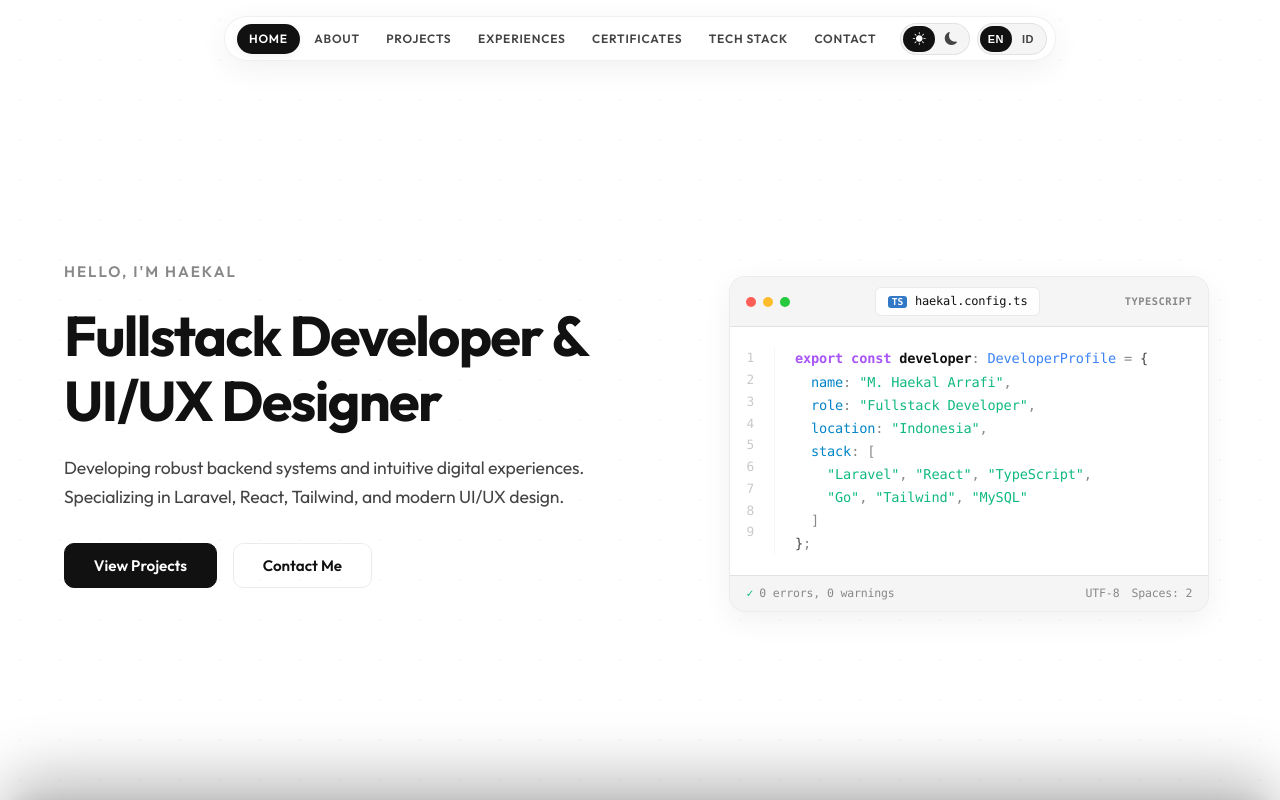
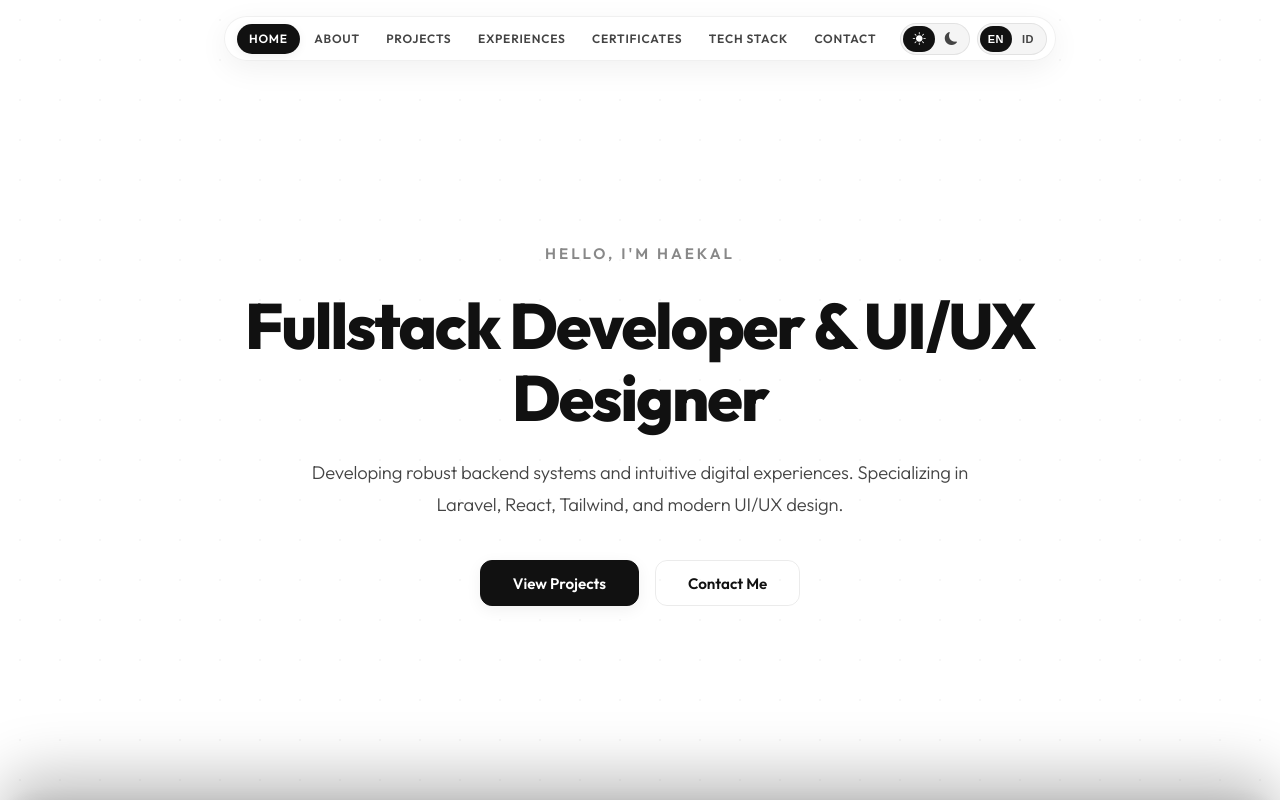
Before and after one commit to KIRRUU0/my-portfolio, a React (Vite) app in the folder frontend/: page / in a window 1280 px wide. Shown: the top 800 px of the page. Built offline with nearby package versions, Linux system fonts and the light colour scheme.

Commit message:
feat(hero): center home section layout and remove code window visual

```diff
--- a/frontend/src/components/sections/HeroSection.css
+++ b/frontend/src/components/sections/HeroSection.css
@@ -15,12 +15,13 @@
   will-change: transform, opacity;
 }
 
-.hero-container {
-  display: grid;
-  grid-template-columns: 1.1fr 0.9fr;
-  gap: 3.5rem;
+.hero-container.hero-centered {
+  display: flex;
+  flex-direction: column;
   align-items: center;
-  max-width: 1200px;
+  justify-content: center;
+  text-align: center;
+  max-width: 860px;
   margin: 0 auto;
   width: 100%;
   padding: 0 1.5rem;
@@ -29,43 +30,50 @@
 .hero-text {
   display: flex;
   flex-direction: column;
-  gap: 1.25rem;
+  align-items: center;
+  text-align: center;
+  gap: 1.5rem;
+  width: 100%;
 }
 
 .hero-greeting {
   font-size: 0.95rem;
   font-weight: 600;
   color: var(--text-muted);
-  letter-spacing: 2px;
+  letter-spacing: 3px;
   text-transform: uppercase;
 }
 
 .hero-title {
-  font-size: 3.5rem;
-  font-weight: 700;
+  font-size: 4rem;
+  font-weight: 800;
   color: var(--text-primary);
   margin: 0;
-  line-height: 1.15;
+  line-height: 1.12;
   letter-spacing: -0.03em;
+  max-width: 820px;
 }
 
 .hero-description {
-  font-size: 1.1rem;
+  font-size: 1.15rem;
   color: var(--text-secondary);
-  line-height: 1.65;
-  margin: 0;
-  max-width: 95%;
+  line-height: 1.7;
+  margin: 0 auto;
+  max-width: 680px;
+  font-weight: 350;
 }
 
 .hero-cta-group {
   display: flex;
+  justify-content: center;
   gap: 1rem;
-  margin-top: 0.75rem;
+  margin-top: 1rem;
+  flex-wrap: wrap;
 }
 
 .cta-primary, .cta-secondary {
-  padding: 0.75rem 1.8rem;
-  border-radius: 10px;
+  padding: 0.8rem 2rem;
+  border-radius: 12px;
   font-weight: 600;
   font-size: 0.95rem;
   cursor: pointer;
@@ -74,18 +82,21 @@
   display: inline-flex;
   align-items: center;
   justify-content: center;
+  gap: 8px;
 }
 
 .cta-primary {
   background: var(--primary-color);
   color: var(--bg-primary);
   border: 1px solid var(--primary-color);
+  box-shadow: 0 4px 16px var(--shadow-color);
 }
 
 .cta-primary:hover {
   background: var(--primary-hover);
   border-color: var(--primary-hover);
   transform: translateY(-2px);
+  box-shadow: 0 8px 25px var(--shadow-color);
 }
 
 .cta-secondary {
@@ -100,191 +111,19 @@
   transform: translateY(-2px);
 }
 
-/* Developer Code Window Visual */
-.hero-visual {
-  display: flex;
-  justify-content: center;
-  align-items: center;
-  width: 100%;
-}
-
-.hero-code-window {
-  width: 100%;
-  max-width: 480px;
-  background: var(--bg-card);
-  border: 1px solid var(--border-color);
-  border-radius: 16px;
-  box-shadow: 0 8px 30px var(--shadow-color);
-  overflow: hidden;
-  transition: transform 0.25s ease, border-color 0.25s ease, box-shadow 0.25s ease;
-  font-family: 'Fira Code', 'SF Mono', Consolas, Menlo, Monaco, monospace;
-}
-
-.hero-code-window:hover {
-  transform: translateY(-3px);
-  border-color: var(--primary-color);
-  box-shadow: 0 14px 35px var(--shadow-color);
-}
-
-.code-window-header {
-  display: flex;
-  align-items: center;
-  justify-content: space-between;
-  padding: 10px 16px;
-  background: var(--hover-bg);
-  border-bottom: 1px solid var(--border-color);
-}
-
-.window-controls {
-  display: flex;
-  align-items: center;
-  gap: 7px;
-}
-
-.window-dot {
-  width: 10px;
-  height: 10px;
-  border-radius: 50%;
-}
-
-.dot-close { background-color: #ff5f56; }
-.dot-min { background-color: #ffbd2e; }
-.dot-expand { background-color: #27c93f; }
-
-.window-tab {
-  display: flex;
-  align-items: center;
-  gap: 8px;
-  padding: 4px 12px;
-  background: var(--bg-card);
-  border: 1px solid var(--border-color);
-  border-radius: 6px;
-  font-size: 0.75rem;
-  font-weight: 500;
-  color: var(--text-primary);
-}
-
-.tab-ts-icon {
-  background: #3178c6;
-  color: #ffffff;
-  font-size: 0.6rem;
-  font-weight: 700;
-  padding: 1px 4px;
-  border-radius: 3px;
-  line-height: 1;
-}
-
-.tab-title {
-  letter-spacing: -0.2px;
-}
-
-.window-badge {
-  font-size: 0.65rem;
-  font-weight: 600;
-  color: var(--text-muted);
-  text-transform: uppercase;
-  letter-spacing: 0.5px;
-}
-
-.code-window-body {
-  display: flex;
-  padding: 1.25rem 1rem;
-  background: var(--bg-card);
-  font-size: 0.85rem;
-  line-height: 1.7;
-  overflow-x: auto;
-}
-
-.code-line-numbers {
-  display: flex;
-  flex-direction: column;
-  color: var(--text-muted);
-  opacity: 0.45;
-  user-select: none;
-  text-align: right;
-  padding-right: 1.25rem;
-  border-right: 1px solid var(--border-color);
-  font-size: 0.8rem;
-}
-
-.code-content {
-  margin: 0;
-  padding-left: 1.25rem;
-  font-family: inherit;
-  font-size: inherit;
-  line-height: inherit;
-  white-space: pre;
-  flex: 1;
-}
-
-.code-keyword { color: #a855f7; font-weight: 600; }
-.code-var { color: var(--text-primary); font-weight: 600; }
-.code-type { color: #3b82f6; }
-.code-prop { color: #0284c7; }
-[data-theme="dark"] .code-prop { color: #38bdf8; }
-.code-string { color: #10b981; }
-.code-bracket { color: var(--text-secondary); }
-.code-punct { color: var(--text-muted); }
-
-.code-window-footer {
-  display: flex;
-  align-items: center;
-  justify-content: space-between;
-  padding: 8px 16px;
-  background: var(--hover-bg);
-  border-top: 1px solid var(--border-color);
-  font-size: 0.72rem;
-  color: var(--text-muted);
-}
-
-.footer-left {
-  display: flex;
-  align-items: center;
-  gap: 6px;
-}
-
-.footer-check {
-  color: #10b981;
-  font-weight: 700;
-}
-
-.footer-right {
-  display: flex;
-  align-items: center;
-  gap: 12px;
-}
-
 /* Responsive */
 @media (max-width: 968px) {
   .hero-section {
     padding-top: 5rem;
     padding-bottom: 2rem;
-    overflow-y: auto;
-  }
-
-  .hero-container {
-    grid-template-columns: 1fr;
-    text-align: center;
-    gap: 2.5rem;
-  }
-
-  .hero-text {
-    align-items: center;
-    max-width: 600px;
-    margin: 0 auto;
   }
 
   .hero-title {
-    font-size: 2.6rem;
+    font-size: 2.8rem;
   }
 
   .hero-description {
-    margin: 0 auto;
-  }
-
-  .hero-code-window {
-    margin: 0 auto;
-    text-align: left;
+    font-size: 1.05rem;
   }
 }
 
@@ -294,7 +133,11 @@
   }
 
   .hero-title {
-    font-size: 2.1rem;
+    font-size: 2.2rem;
+  }
+
+  .hero-description {
+    font-size: 0.95rem;
   }
 
   .hero-cta-group {
@@ -306,21 +149,4 @@
   .cta-primary, .cta-secondary {
     width: 100%;
   }
-
-  .code-window-body {
-    font-size: 0.75rem;
-    padding: 1rem 0.75rem;
-  }
-
-  .code-line-numbers {
-    padding-right: 0.75rem;
-  }
-
-  .code-content {
-    padding-left: 0.75rem;
-  }
-
-  .window-badge {
-    display: none;
-  }
 }
--- a/frontend/src/components/sections/HeroSection.jsx
+++ b/frontend/src/components/sections/HeroSection.jsx
@@ -26,7 +26,7 @@ const HeroSection = ({ homeRef }) => {
 
   const text = t[language] || t.en;
 
-  useLayoutEffect(() => {
+    useLayoutEffect(() => {
     const prefersReducedMotion = window.matchMedia('(prefers-reduced-motion: reduce)').matches;
     if (prefersReducedMotion) return;
 
@@ -36,8 +36,7 @@ const HeroSection = ({ homeRef }) => {
       tl.from(".hero-greeting", { opacity: 0, y: 15, duration: 0.5 })
         .from(".hero-title", { opacity: 0, y: 20, duration: 0.6 }, "-=0.3")
         .from(".hero-description", { opacity: 0, y: 15, duration: 0.5 }, "-=0.3")
-        .from(".hero-cta-group", { opacity: 0, y: 15, duration: 0.5 }, "-=0.3")
-        .from(".hero-code-window", { opacity: 0, y: 20, duration: 0.6 }, "-=0.4");
+        .from(".hero-cta-group", { opacity: 0, y: 15, duration: 0.5 }, "-=0.3");
     }, heroRef);
 
     return () => ctx.revert();
@@ -50,7 +49,7 @@ const HeroSection = ({ homeRef }) => {
 
   return (
     <section id="home" ref={(el) => { homeRef.current = el; heroRef.current = el; }} className="hero-section">
-      <div className="hero-container">
+      <div className="hero-container hero-centered">
         <div className="hero-text">
           <span className="hero-greeting">{text.greeting}</span>
           <h1 className="hero-title">{text.role}</h1>
@@ -64,74 +63,6 @@ const HeroSection = ({ homeRef }) => {
             </button>
           </div>
         </div>
-
-        <div className="hero-visual">
-          <div className="hero-code-window">
-            <div className="code-window-header">
-              <div className="window-controls">
-                <span className="window-dot dot-close"></span>
-                <span className="window-dot dot-min"></span>
-                <span className="window-dot dot-expand"></span>
-              </div>
-              <div className="window-tab">
-                <span className="tab-ts-icon">TS</span>
-                <span className="tab-title">haekal.config.ts</span>
-              </div>
-              <div className="window-badge">TypeScript</div>
-            </div>
-
-            <div className="code-window-body">
-              <div className="code-line-numbers">
-                <span>1</span>
-                <span>2</span>
-                <span>3</span>
-                <span>4</span>
-                <span>5</span>
-                <span>6</span>
-                <span>7</span>
-                <span>8</span>
-                <span>9</span>
-              </div>
-              <pre className="code-content">
-                <code>
-                  <span className="code-keyword">export const </span>
-                  <span className="code-var">developer</span>
-                  <span className="code-punct">: </span>
-                  <span className="code-type">DeveloperProfile</span>
-                  <span className="code-punct"> = </span>
-                  <span className="code-bracket">{'{'}</span>
-                  {'\n'}
-                  {'  '}<span className="code-prop">name</span><span className="code-punct">: </span><span className="code-string">"M. Haekal Arrafi"</span><span className="code-punct">,</span>
-                  {'\n'}
-                  {'  '}<span className="code-prop">role</span><span className="code-punct">: </span><span className="code-string">"Fullstack Developer"</span><span className="code-punct">,</span>
-                  {'\n'}
-                  {'  '}<span className="code-prop">location</span><span className="code-punct">: </span><span className="code-string">"Indonesia"</span><span className="code-punct">,</span>
-                  {'\n'}
-                  {'  '}<span className="code-prop">stack</span><span className="code-punct">: [</span>
-                  {'\n'}
-                  {'    '}<span className="code-string">"Laravel"</span><span className="code-punct">, </span><span className="code-string">"React"</span><span className="code-punct">, </span><span className="code-string">"TypeScript"</span><span className="code-punct">,</span>
-                  {'\n'}
-                  {'    '}<span className="code-string">"Go"</span><span className="code-punct">, </span><span className="code-string">"Tailwind"</span><span className="code-punct">, </span><span className="code-string">"MySQL"</span>
-                  {'\n'}
-                  {'  '}<span className="code-punct">]</span>
-                  {'\n'}
-                  <span className="code-bracket">{'}'}</span><span className="code-punct">;</span>
-                </code>
-              </pre>
-            </div>
-
-            <div className="code-window-footer">
-              <div className="footer-left">
-                <span className="footer-check">✓</span>
-                <span>0 errors, 0 warnings</span>
-              </div>
-              <div className="footer-right">
-                <span>UTF-8</span>
-                <span>Spaces: 2</span>
-              </div>
-            </div>
-          </div>
-        </div>
       </div>
     </section>
   );
```
